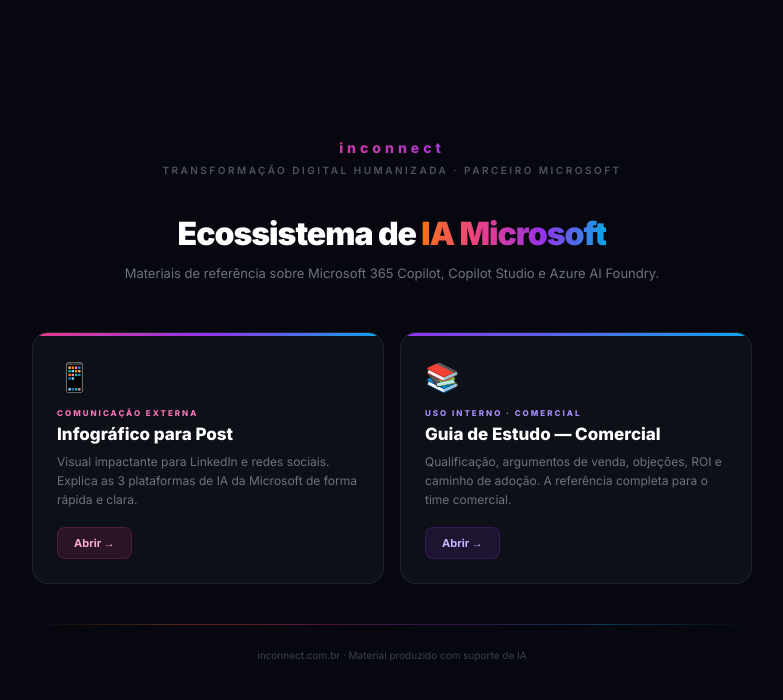
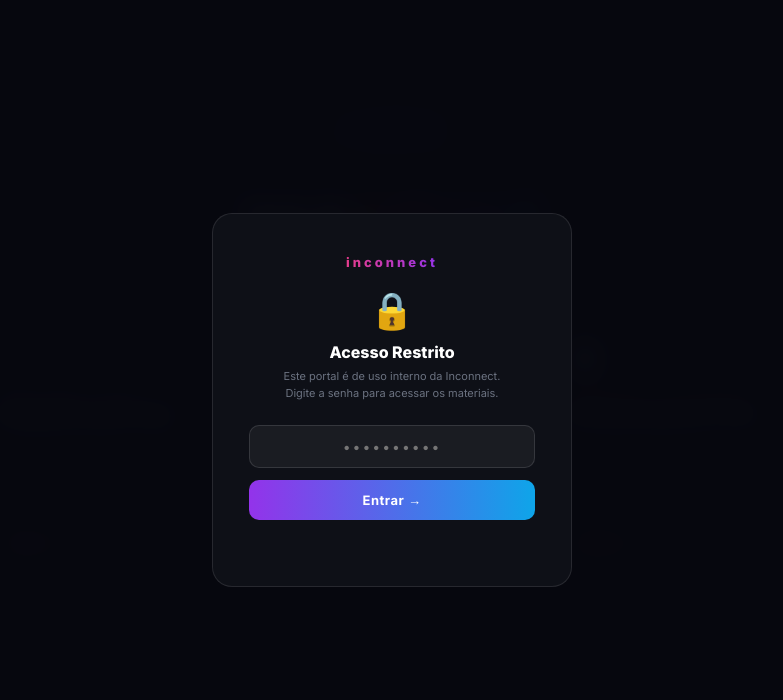
Before and after one commit to DaianeSelauStedile/inconnect-ia-microsoft, a plain HTML site: page index.html in a window 1280 px wide. Shown: the whole page, without its empty margins (248-1031 px from the left). Drawn offline with Linux system fonts and the light colour scheme.

Commit message:
Update password overlay and content in index.html

```diff
--- a/index.html
+++ b/index.html
@@ -8,39 +8,131 @@
   <style>
     *, *::before, *::after { margin: 0; padding: 0; box-sizing: border-box; }
     body { font-family: 'Inter', sans-serif; background: #07080f; color: #e8eaf2; min-height: 100vh; display: flex; flex-direction: column; align-items: center; justify-content: center; padding: 40px 24px; }
-    .wrap { position: relative; z-index: 1; width: 100%; max-width: 720px; }
-    .logo { font-size: 14px; font-weight: 800; letter-spacing: 4px; text-transform: lowercase; background: linear-gradient(90deg, #f97316, #e83d8c, #9333ea, #0ea5e9); -webkit-background-clip: text; -webkit-text-fill-color: transparent; background-clip: text; text-align: center; margin-bottom: 8px; }
+    body::before { content: ''; position: fixed; top: -200px; left: 50%; transform: translateX(-50%); width: 800px; height: 600px; background: radial-gradient(ellipse, rgba(147,51,234,0.12) 0%, transparent 70%); pointer-events: none; }
+
+    /* ── SENHA OVERLAY ── */
+    .pwd-overlay {
+      position: fixed; inset: 0; z-index: 9999;
+      background: rgba(7,8,15,0.98);
+      display: flex; align-items: center; justify-content: center;
+      backdrop-filter: blur(12px);
+    }
+    .pwd-overlay.hidden { display: none; }
+    .pwd-box {
+      width: 360px; padding: 40px 36px;
+      background: #0e1017; border-radius: 20px;
+      border: 1px solid rgba(255,255,255,0.1);
+      text-align: center;
+    }
+    .pwd-logo { font-size: 13px; font-weight: 800; letter-spacing: 3px; text-transform: lowercase;
+      background: linear-gradient(90deg, #f97316, #e83d8c, #9333ea, #0ea5e9);
+      -webkit-background-clip: text; -webkit-text-fill-color: transparent; background-clip: text;
+      margin-bottom: 6px; }
+    .pwd-lock { font-size: 36px; margin: 18px 0 10px; }
+    .pwd-title { font-size: 16px; font-weight: 800; color: #fff; margin-bottom: 6px; }
+    .pwd-sub { font-size: 11px; color: #6b7280; margin-bottom: 24px; line-height: 1.5; }
+    .pwd-input {
+      width: 100%; padding: 12px 16px; border-radius: 10px;
+      background: rgba(255,255,255,0.05); border: 1px solid rgba(255,255,255,0.12);
+      color: #fff; font-size: 14px; font-family: 'Inter', sans-serif;
+      outline: none; text-align: center; letter-spacing: 2px;
+      margin-bottom: 12px; transition: border-color 0.2s;
+    }
+    .pwd-input:focus { border-color: #9333ea; }
+    .pwd-input.error { border-color: #ef4444; animation: shake 0.3s; }
+    @keyframes shake { 0%,100%{transform:translateX(0)} 25%{transform:translateX(-6px)} 75%{transform:translateX(6px)} }
+    .pwd-btn {
+      width: 100%; padding: 12px; border-radius: 10px; border: none; cursor: pointer;
+      background: linear-gradient(90deg, #9333ea, #0ea5e9);
+      color: #fff; font-size: 13px; font-weight: 700; font-family: 'Inter', sans-serif;
+      letter-spacing: 0.5px; transition: opacity 0.2s;
+    }
+    .pwd-btn:hover { opacity: 0.9; }
+    .pwd-error { font-size: 11px; color: #fca5a5; margin-top: 10px; min-height: 16px; }
+
+    /* ── CONTEÚDO ── */
+    .wrap { position: relative; z-index: 1; width: 100%; max-width: 840px; }
+    .logo { font-size: 14px; font-weight: 800; letter-spacing: 4px; text-transform: lowercase;
+      background: linear-gradient(90deg, #f97316, #e83d8c, #9333ea, #0ea5e9);
+      -webkit-background-clip: text; -webkit-text-fill-color: transparent; background-clip: text;
+      text-align: center; margin-bottom: 8px; }
     .eyebrow { text-align: center; font-size: 10px; font-weight: 600; letter-spacing: 2.5px; text-transform: uppercase; color: #4b5563; margin-bottom: 40px; }
     .title { text-align: center; font-size: 32px; font-weight: 900; letter-spacing: -1px; line-height: 1.1; color: #fff; margin-bottom: 12px; }
     .title .g { background: linear-gradient(90deg, #f97316, #e83d8c, #9333ea, #0ea5e9); -webkit-background-clip: text; -webkit-text-fill-color: transparent; background-clip: text; }
     .subtitle { text-align: center; font-size: 13px; color: #6b7280; line-height: 1.6; margin-bottom: 48px; }
-    .cards { display: grid; grid-template-columns: 1fr 1fr; gap: 16px; }
+
+    .cards { display: grid; grid-template-columns: 1fr 1fr 1fr; gap: 16px; }
+
     .card { border-radius: 16px; background: #0e1017; border: 1px solid rgba(255,255,255,0.07); overflow: hidden; text-decoration: none; display: block; transition: border-color 0.2s, transform 0.2s; }
     .card:hover { border-color: rgba(255,255,255,0.18); transform: translateY(-3px); }
     .card-strip { height: 3px; }
     .c1 .card-strip { background: linear-gradient(90deg, #e83d8c, #9333ea, #0ea5e9); }
     .c2 .card-strip { background: linear-gradient(90deg, #9333ea, #0ea5e9); }
+    .c3 .card-strip { background: linear-gradient(90deg, #f97316, #e83d8c, #9333ea); }
     .card-inner { padding: 24px; }
     .card-icon { font-size: 28px; margin-bottom: 14px; }
     .card-tag { font-size: 8px; font-weight: 800; letter-spacing: 2px; text-transform: uppercase; margin-bottom: 6px; }
     .c1 .card-tag { color: #f472b6; }
     .c2 .card-tag { color: #a78bfa; }
+    .c3 .card-tag { color: #fb923c; }
     .card-title { font-size: 17px; font-weight: 800; color: #fff; margin-bottom: 8px; }
     .card-desc { font-size: 12px; color: #6b7280; line-height: 1.6; margin-bottom: 18px; }
     .card-cta { display: inline-flex; align-items: center; gap: 6px; font-size: 11px; font-weight: 700; padding: 8px 16px; border-radius: 8px; }
     .c1 .card-cta { background: rgba(232,61,140,0.12); color: #f9a8d4; border: 1px solid rgba(232,61,140,0.2); }
     .c2 .card-cta { background: rgba(147,51,234,0.12); color: #c4b5fd; border: 1px solid rgba(147,51,234,0.2); }
+    .c3 .card-cta { background: rgba(249,115,22,0.12); color: #fdba74; border: 1px solid rgba(249,115,22,0.2); }
+
     .grad-line { height: 1px; margin: 40px 0 24px; background: linear-gradient(90deg, transparent, #f97316, #e83d8c, #9333ea, #0ea5e9, transparent); opacity: 0.3; }
     .footer-note { text-align: center; font-size: 10px; color: #374151; }
+
+    @media (max-width: 700px) { .cards { grid-template-columns: 1fr; } .title { font-size: 24px; } }
   </style>
 </head>
 <body>
+
+<!-- ── SENHA ── -->
+<div class="pwd-overlay" id="pwdOverlay">
+  <div class="pwd-box">
+    <div class="pwd-logo">inconnect</div>
+    <div class="pwd-lock">🔒</div>
+    <div class="pwd-title">Acesso Restrito</div>
+    <div class="pwd-sub">Este portal é de uso interno da Inconnect.<br>Digite a senha para acessar os materiais.</div>
+    <input class="pwd-input" type="password" id="pwdInput" placeholder="••••••••••" onkeydown="if(event.key==='Enter')checkPwd()"/>
+    <button class="pwd-btn" onclick="checkPwd()">Entrar →</button>
+    <div class="pwd-error" id="pwdError"></div>
+  </div>
+</div>
+<script>
+  (function(){
+    if(sessionStorage.getItem('inconnect_auth')==='ok'){
+      document.getElementById('pwdOverlay').classList.add('hidden');
+    }
+  })();
+  function checkPwd(){
+    var v=document.getElementById('pwdInput').value;
+    if(v.toLowerCase()==='inconnect'){
+      sessionStorage.setItem('inconnect_auth','ok');
+      document.getElementById('pwdOverlay').classList.add('hidden');
+    } else {
+      var inp=document.getElementById('pwdInput');
+      var err=document.getElementById('pwdError');
+      inp.classList.add('error');
+      err.textContent='Senha incorreta. Tente novamente.';
+      setTimeout(function(){inp.classList.remove('error');},400);
+      inp.value=''; inp.focus();
+    }
+  }
+</script>
+
+<!-- ── CONTEÚDO ── -->
 <div class="wrap">
   <div class="logo">inconnect</div>
   <div class="eyebrow">Transformação Digital Humanizada · Parceiro Microsoft</div>
-  <h1 class="title">Ecossistema de <span class="g">IA Microsoft</span></h1>
-  <p class="subtitle">Materiais de referência sobre Microsoft 365 Copilot, Copilot Studio e Azure AI Foundry.</p>
+  <h1 class="title">Hub de <span class="g">IA Microsoft</span></h1>
+  <p class="subtitle">Materiais de referência sobre Microsoft 365 Copilot, Copilot Studio, Azure AI Foundry e Governança de IA.</p>
+
   <div class="cards">
+
     <a class="card c1" href="inconnect-post-m365copilot.html">
       <div class="card-strip"></div>
       <div class="card-inner">
@@ -51,6 +143,7 @@
         <div class="card-cta">Abrir →</div>
       </div>
     </a>
+
     <a class="card c2" href="inconnect-estudo-m365copilot.html">
       <div class="card-strip"></div>
       <div class="card-inner">
@@ -61,9 +154,22 @@
         <div class="card-cta">Abrir →</div>
       </div>
     </a>
+
+    <a class="card c3" href="inconnect-governanca-ia.html">
+      <div class="card-strip"></div>
+      <div class="card-inner">
+        <div class="card-icon">🏛️</div>
+        <div class="card-tag">Governança · IA Responsável</div>
+        <div class="card-title">AI Governance & Trust</div>
+        <div class="card-desc">15 conceitos essenciais de governança, transparência, segurança e conformidade para adoção responsável de IA.</div>
+        <div class="card-cta">Abrir →</div>
+      </div>
+    </a>
+
   </div>
+
   <div class="grad-line"></div>
-  <div class="footer-note">inconnect.com.br · Material produzido com suporte de IA</div>
+  <div class="footer-note">inconnect.com.br · Material produzido com suporte de IA · 🔒 Uso interno</div>
 </div>
 </body>
 </html>
```
